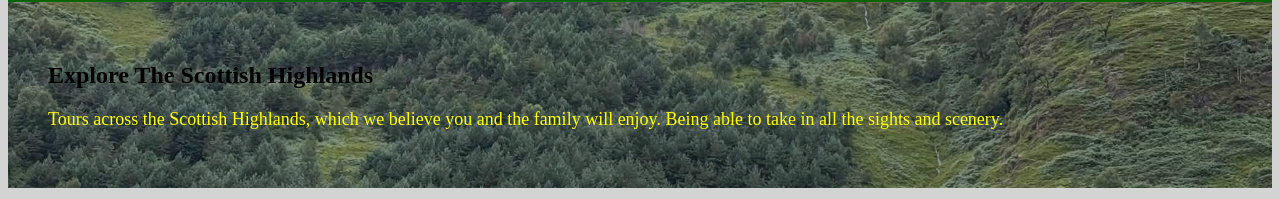
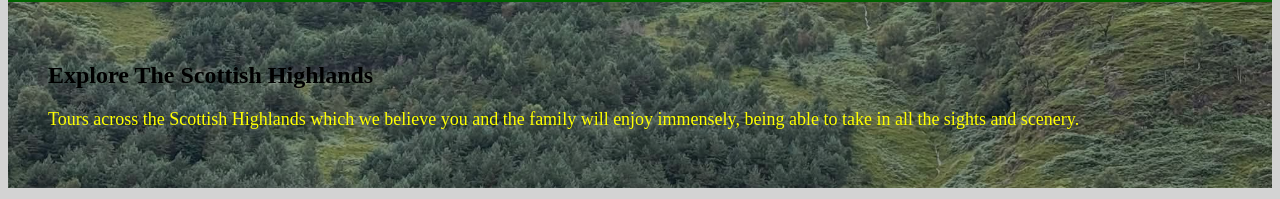
Before and after one commit to james9303-creator/Highland-high-tours-, a plain HTML site: page index.html in a window 1280 px wide. Shown: the part 126-325 px from the top of the page. Drawn offline with Linux system fonts and the light colour scheme.

Commit message:
Add files via upload

```diff
--- a/index.html
+++ b/index.html
@@ -27,7 +27,7 @@
 
 <section id="home">
 <h2>Explore The Scottish Highlands</h2>
-<p class="intro">Tours across the Scottish Highlands, which we believe you and the family will enjoy. Being able to take in all the sights and scenery.</p>
+<p class="intro">Tours across the Scottish Highlands which we believe you and the family will enjoy immensely, being able to take in all the sights and scenery.</p>
 </section>
 
 <section id="tours">
```
